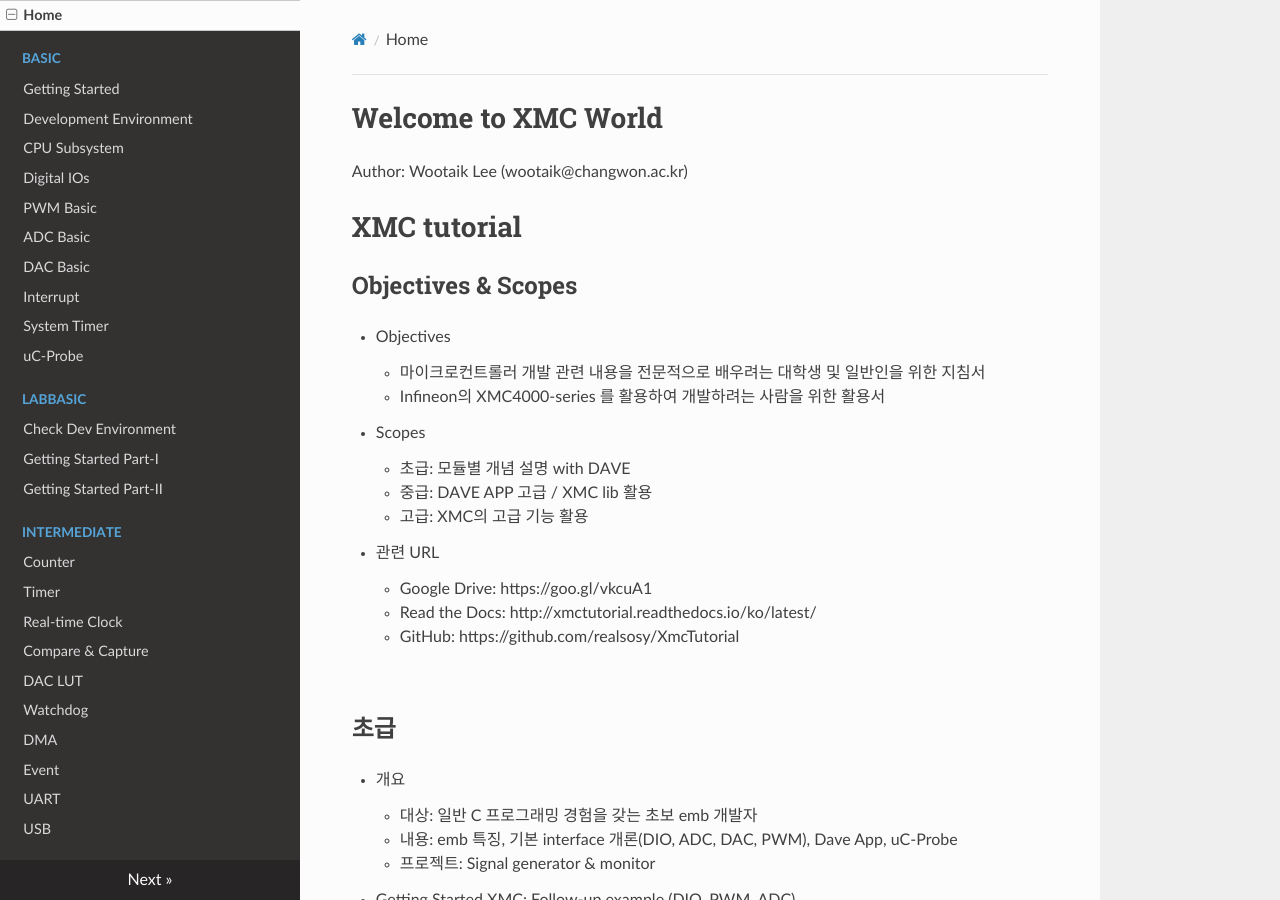
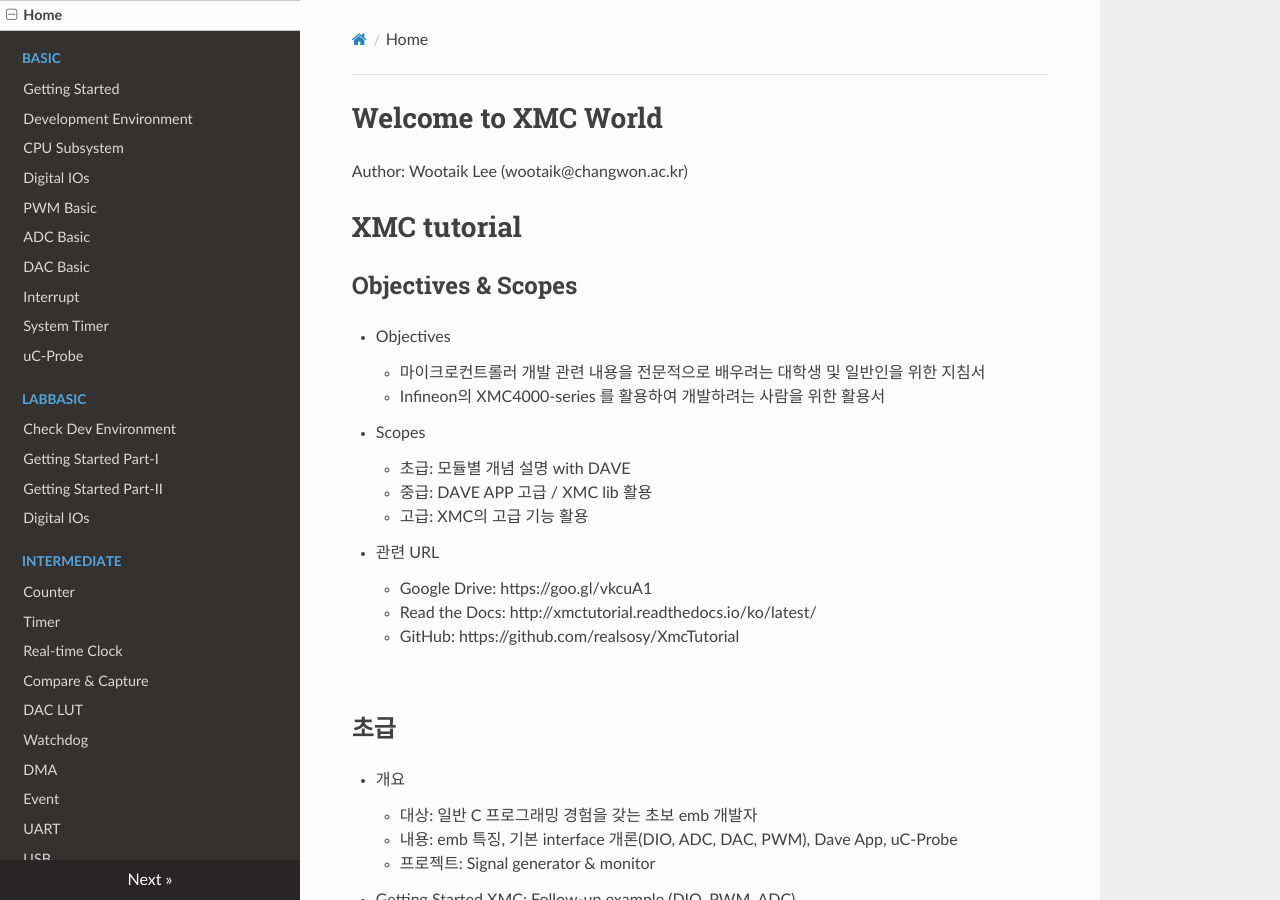
Before and after one commit to realsosy/XmcTutorial, an MkDocs documentation site: the page built from docs/index.md, in a window 1280 px wide and 900 px high. Built offline with MkDocs 1.6.1, drawn with Linux system fonts in a browser that asks for light colours; nearby versions of some CDN libraries; old or Windows-style settings are respelled for this version of MkDocs.

Commit message:
Add digitalios

```diff
--- a/mkdocs.yml
+++ b/mkdocs.yml
@@ -18,6 +18,7 @@
     - Check Dev Environment: LabCheckDevEnv.md
     - Getting Started Part-I: LabGettingStartedPart1.md
     - Getting Started Part-II: LabGettingStartedPart2.md
+    - Digital IOs: LabDigitalIos.md
 
 - Intermediate:
     - Counter: Counter.md
```
